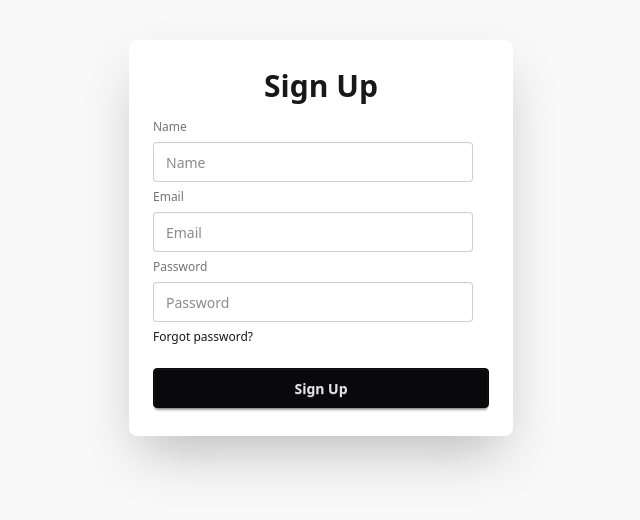
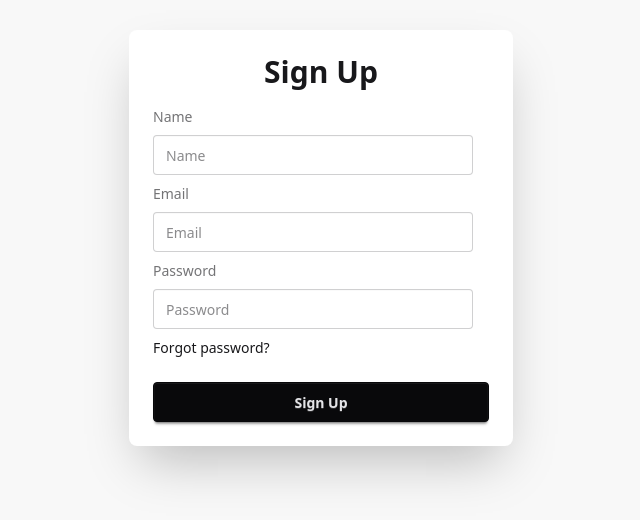
Before and after one commit to MH-liton-360/matrimony, a React (Vite) app: page /signup in a window 1280 px wide. Shown: the part 162-682 px from the top of the page, without its empty margins (319-959 px from the left). Built offline with nearby package versions, Linux system fonts and the light colour scheme.

Commit message:
SignUp modify

```diff
--- a/src/pages/Login.jsx
+++ b/src/pages/Login.jsx
@@ -46,7 +46,9 @@ const Login = () => {
 
                 {/* Link add signup  */}
                 <p className='text-center justify-center items-center'><small>New Here? <Link to="/signup">Create an account</Link> </small></p>
+
             </div>
+
         </section>
     );
 };
--- a/src/pages/SignUp.jsx
+++ b/src/pages/SignUp.jsx
@@ -15,8 +15,8 @@ const SignUp = () => {
         <div className="min-h-screen flex items-center justify-center bg-base-200">
 
             <div className="card bg-base-100 w-full max-w-sm shadow-2xl">
+
                 <form onSubmit={handleSubmit(onSubmit)} className="card-body">
-                    <fieldset className="fieldset">
 
                     {/* Headline Signup  */}
                     <h1 className="text-3xl font-bold text-center mb-2">Sign Up</h1>
@@ -44,8 +44,8 @@ const SignUp = () => {
                     {/* button  */}
                     <input className="btn btn-neutral mt-4" type="button" value="Sign Up" />
 
-                    </fieldset>
                 </form>
+
             </div>
         </div>
 
```
Lines whose indentation alone changed are shown as unchanged.
